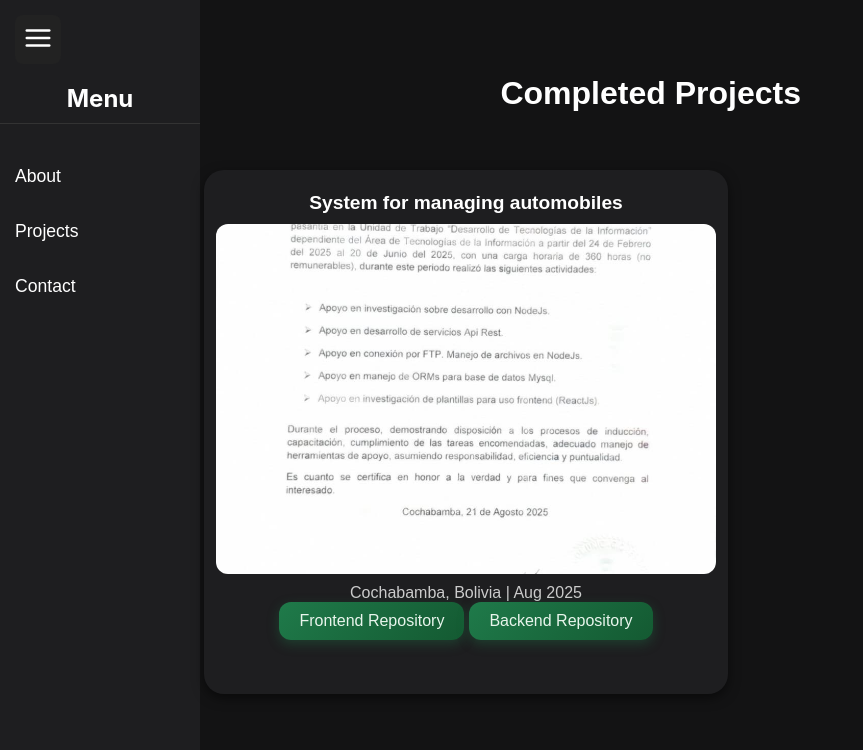
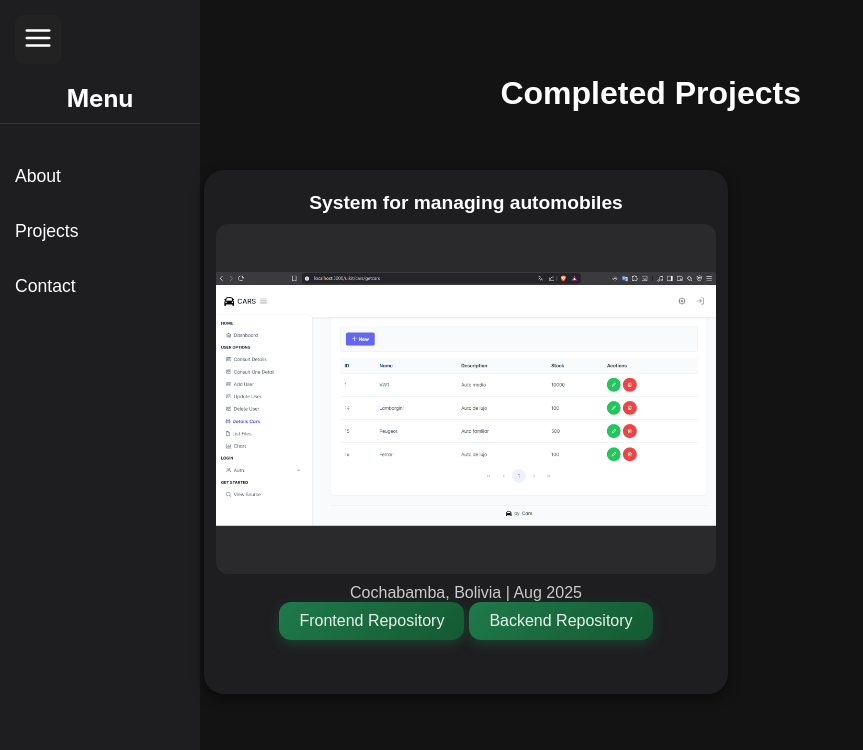
Before and after one commit to AndresBrav/My-Portfolio, a React (Vite) app: page /projects in a window 1280 px wide. Shown: the top 750 px of the page, without its empty margins (0-863 px from the left). Built offline with nearby package versions, Linux system fonts and the light colour scheme.

Commit message:
next js image added to projects

```diff
--- a/src/assets/styles/background.css
+++ b/src/assets/styles/background.css
@@ -175,7 +175,7 @@ body {
 .cardP img {
     width: 100%; /* casi todo el ancho */
     height: 70%; /* 80% del alto de la card */
-    object-fit: cover; /* mantiene proporción */
+    object-fit: contain; /* mantiene proporción */
     border-radius: 12px;
     margin-bottom: 10px;
     background-color: #2a2a2d; /* fondo oscuro para imagen más limpia */
--- a/src/components/Information/Projects.tsx
+++ b/src/components/Information/Projects.tsx
@@ -1,8 +1,6 @@
 import Sidebar from "../Sidebar";
-import redes from "../../assets/images/redes.jpg";
-import java from "../../assets/images/java.jpg";
-import spring from "../../assets/images/spring boot.jpg";
-import comteco from "../../assets/images/comteco.jpg";
+
+import cars from "../../assets/images/cars.png";
 import CardProjects from "../CardProjects";
 
 const Projects = () => {
@@ -30,7 +28,7 @@ const Projects = () => {
                     >
                         <CardProjects
                             title="System for managing automobiles"
-                            img={comteco}
+                            img={cars}
                             description="Cochabamba, Bolivia | Aug 2025"
                         >
                             <div className="buttons-container">
```
Also changed, not shown: src/assets/images/cars.png (added).
